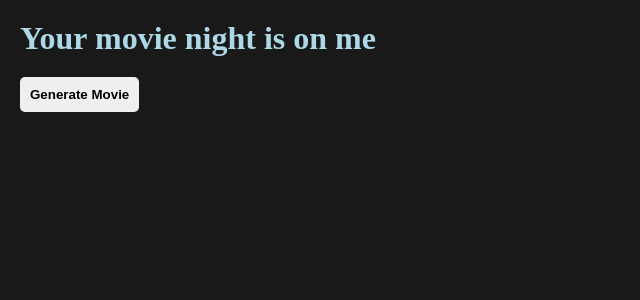
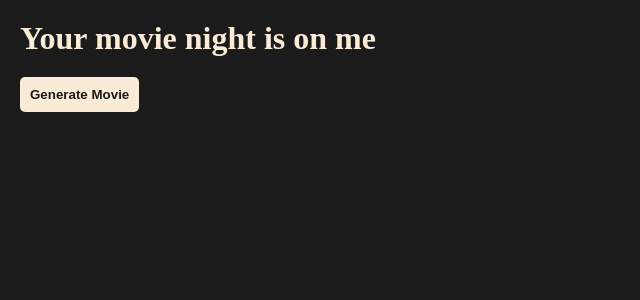
Before and after one commit to kusthi/rxg-movie, a React (Vite) app: page / in a window 1280 px wide. Shown: the top 300 px of the page, without its empty margins (0-640 px from the left). Built offline with nearby package versions, Linux system fonts and the light colour scheme; no server answers.

Commit message:
added some styling

```diff
--- a/src/index.css
+++ b/src/index.css
@@ -4,8 +4,8 @@
 }
 :root,
 body {
-  background-color: #191919;
-  color: lightblue;
+  background-color: #1b1b1b;
+  color: antiquewhite;
   height: 100%;
 }
 
@@ -18,5 +18,7 @@ button {
   padding: 10px;
   border: none;
   border-radius: 5px;
+  background-color: antiquewhite;
+  color: #1b1b1b;
   font-weight: bold;
 }
```
